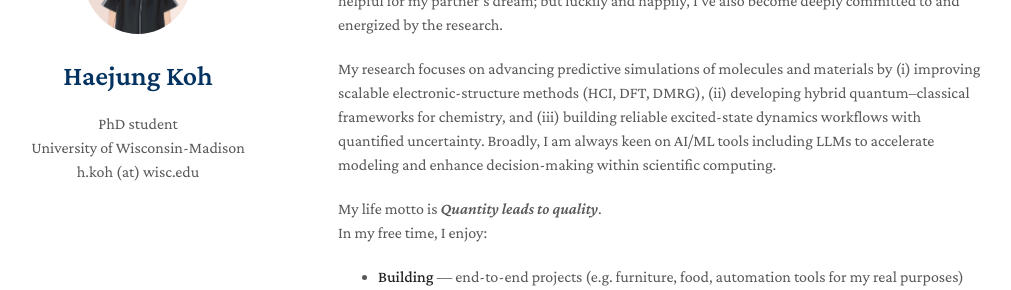
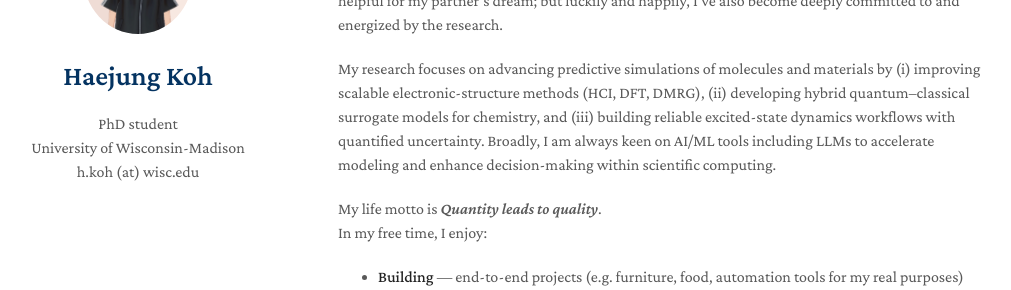
Before and after one commit to MaximHelio/MaximHelio.github.io, a Jekyll site: the page built from index.md, in a window 1280 px wide and 900 px high. Shown: the part 168-458 px from the top of the window, without its empty margins (132-1143 px from the left). Built offline with Jekyll 4.4.1, drawn with Linux system fonts in a browser that asks for light colours; nearby versions of some CDN libraries; a style sheet for code colours, icons or effects is not loaded; our own code applies the rules of GitHub Pages for plain Markdown files.

Commit message:
Add first

```diff
--- a/index.md
+++ b/index.md
@@ -5,7 +5,7 @@ layout: homepage
 
 I’m originally from [Gwangju, South Korea](https://en.wikipedia.org/wiki/Gwangju). After majoring in Chemistry, Nanoscience, and Computer Engineering, I worked as a [software developer](./assets/Portfolio.pdf) in Seoul for three years. I moved to the U.S. partly to be helpful for my partner's dream; but luckily and happily, I've also become deeply committed to and energized by the research.
 
-My research focuses on advancing predictive simulations of molecules and materials by (i) improving scalable electronic-structure methods (HCI, DFT, DMRG), (ii) developing hybrid quantum–classical frameworks for chemistry, and (iii) building reliable excited-state dynamics workflows with quantified uncertainty. Broadly, I am always keen on AI/ML tools including LLMs to accelerate modeling and enhance decision-making within scientific computing.
+My research focuses on advancing predictive simulations of molecules and materials by (i) improving scalable electronic-structure methods (HCI, DFT, DMRG), (ii) developing hybrid quantum–classical surrogate models for chemistry, and (iii) building reliable excited-state dynamics workflows with quantified uncertainty. Broadly, I am always keen on AI/ML tools including LLMs to accelerate modeling and enhance decision-making within scientific computing.
 
 My life motto is *Quantity leads to quality*.\\
 In my free time, I enjoy:
```
